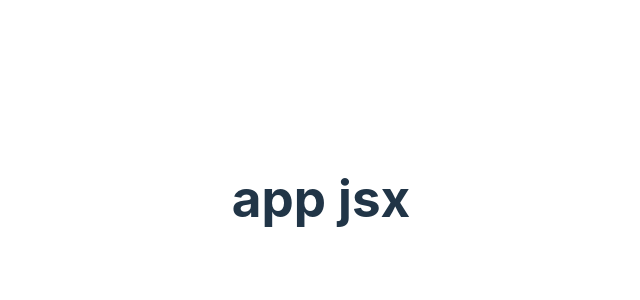
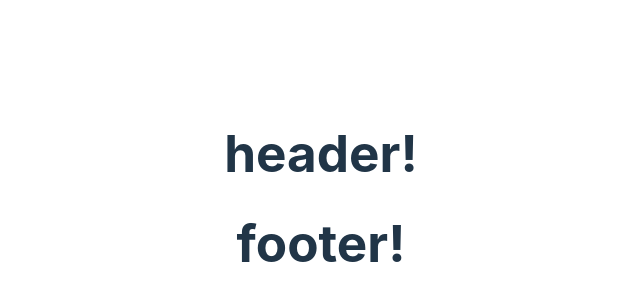
Before and after one commit to RentonAires/photos, a React (Vite) app: page / in a window 1280 px wide. Shown: the part 202-502 px from the top of the page, without its empty margins (319-959 px from the left). Built offline with nearby package versions, Linux system fonts and the light colour scheme.

Commit message:
adicionando header e footer

```diff
--- a/src/App.jsx
+++ b/src/App.jsx
@@ -1,14 +1,12 @@
-import { useState } from 'react'
-import reactLogo from './assets/react.svg'
-import viteLogo from '/vite.svg'
 import './App.css'
+import Footer from './components/footer/Footer'
+import Header from './components/header/Header'
 
 function App() {
-  const [count, setCount] = useState(0)
-
   return (
     <>
-      <h1>app jsx</h1>
+      <Header />
+      <Footer />
     </>
   )
 }
--- /dev/null
+++ b/src/components/footer/Footer.jsx
@@ -0,0 +1,9 @@
+import React from "react";
+
+export default function Footer(){
+    return(
+        <>
+            <h1>footer!</h1>
+        </>
+    )
+}
--- /dev/null
+++ b/src/components/header/Header.jsx
@@ -0,0 +1,9 @@
+import React from "react";
+
+export default function Header(){
+    return(
+        <>
+            <h1>header!</h1>
+        </>
+    )
+}
```
